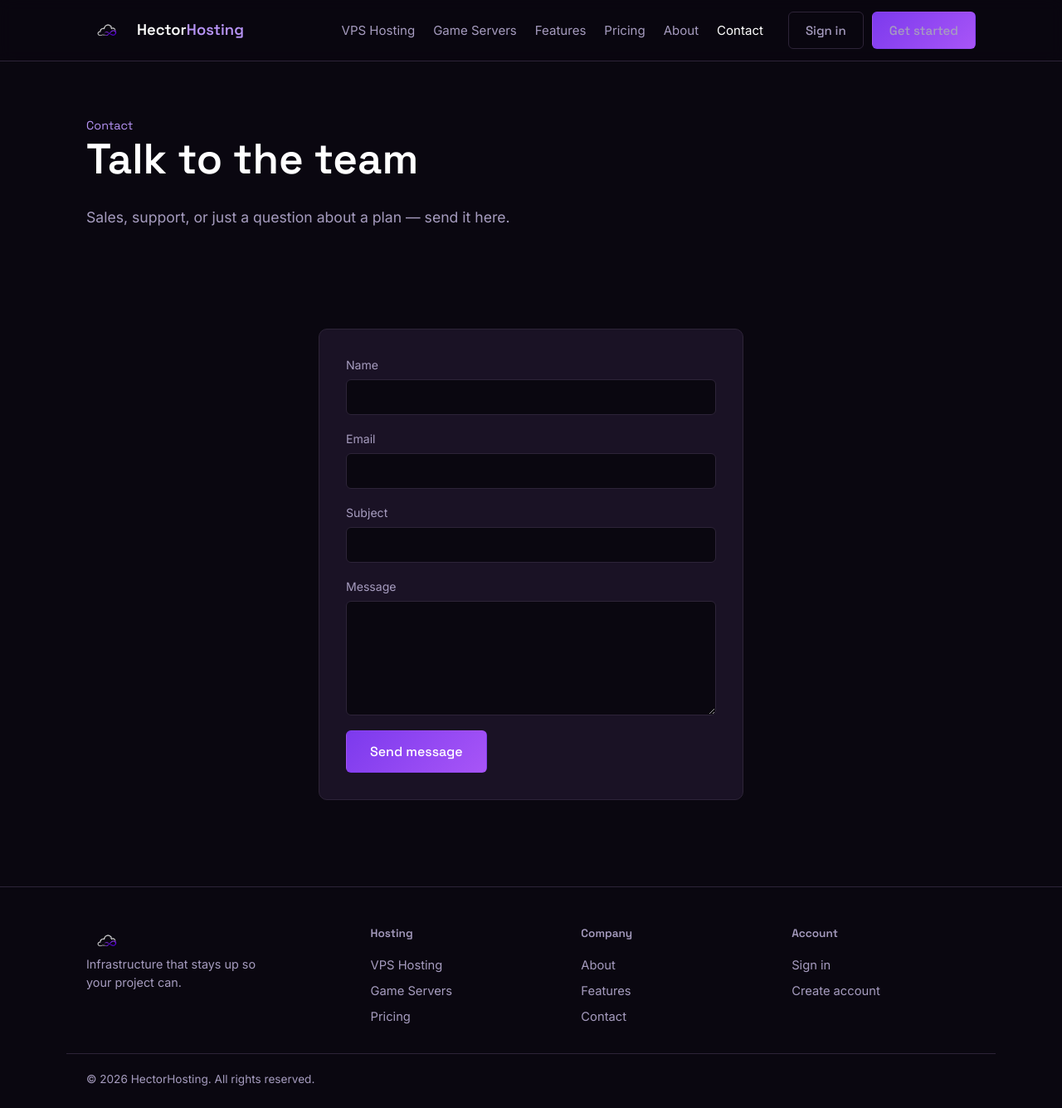
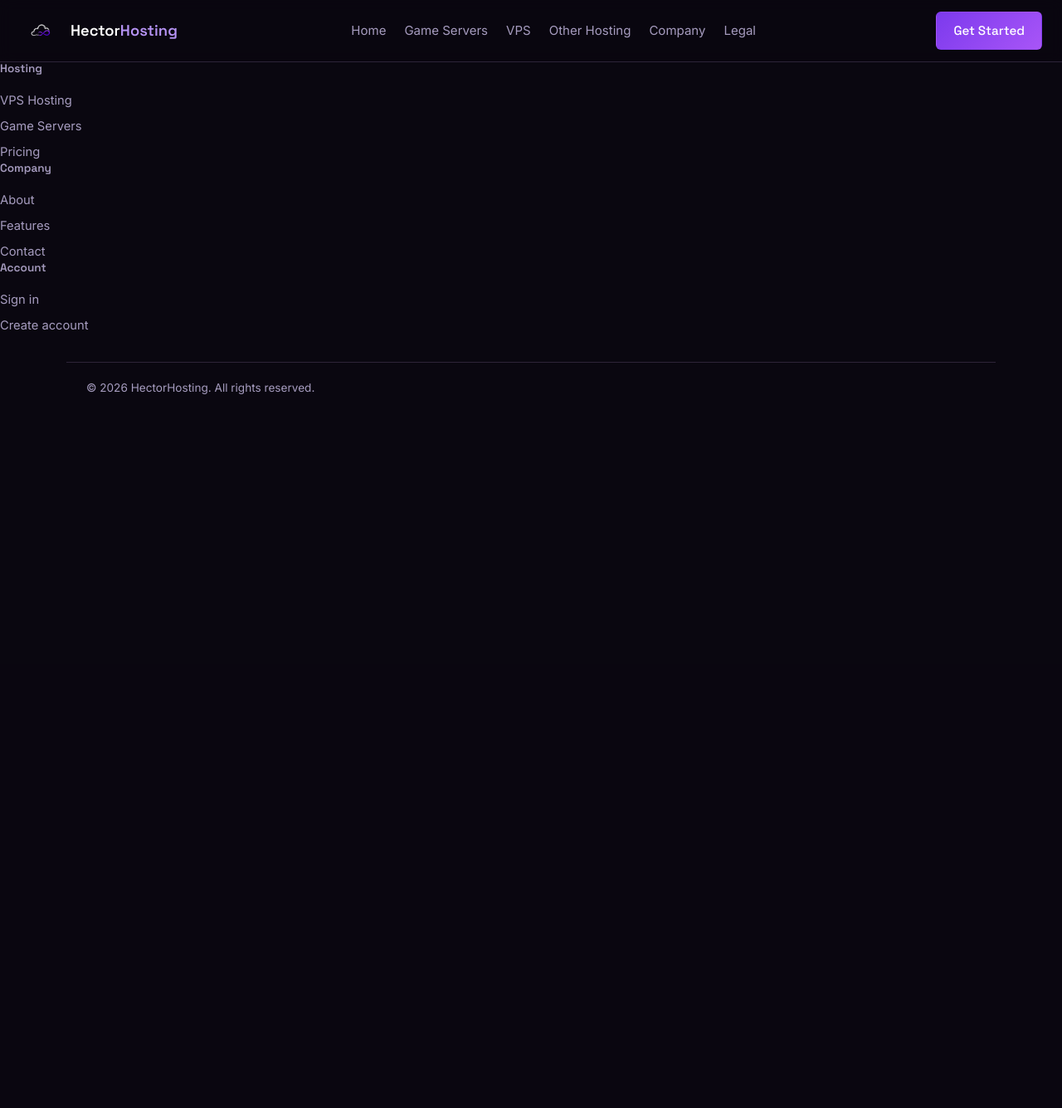
Before and after one commit to Wixzroot/hectorsite3, a Flask app: page /contact in a window 1280 px wide. Shown: the whole page at 83% size. After the commit the page ends 475 px from the top, so only its background shows below. Run offline with Flask 3, Linux system fonts and the light colour scheme; parts of the project's set-up code (start-up, migrations or seed data) failed here and were passed over.

Commit message:
Update base.html

```diff
--- a/templates/base.html
+++ b/templates/base.html
@@ -15,57 +15,84 @@
   <div class="skip-link"><a href="#main">Skip to content</a></div>
 
 <header class="site-header">
-    <div class="wrap header-row">
+    <div class="header-row">
+
+        <!-- Logo -->
         <a href="{{ url_for('home') }}" class="brand">
-        <img src="{{ url_for('static', filename='img/logo.png') }}" alt="HectorHosting logo" class="brand-logo">
-        <span class="brand-name">Hector<span class="brand-accent">Hosting</span></span>
+            <img
+                src="{{ url_for('static', filename='img/logo.png') }}"
+                alt="HectorHosting"
+                class="brand-logo"
+            >
+
+            <span class="brand-name">
+                Hector<span class="brand-accent">Hosting</span>
+            </span>
         </a>
 
-      <input type="checkbox" id="nav-toggle" class="nav-toggle">
-      <label for="nav-toggle" class="nav-burger" aria-label="Toggle menu">
-        <span></span><span></span><span></span>
+
+        <!-- Mobile menu -->
+        <input
+            type="checkbox"
+            id="nav-toggle"
+            class="nav-toggle"
+        >
+
+        <label
+            for="nav-toggle"
+            class="nav-burger"
+            aria-label="Open navigation"
+        >
+            <span></span>
+            <span></span>
+            <span></span>
         </label>
 
+
+        <!-- Navigation -->
         <nav class="site-nav">
-        <a href="{{ url_for('vps') }}" class="{{ 'is-active' if request.endpoint=='vps' }}">VPS Hosting</a>
-        <a href="{{ url_for('game_servers') }}" class="{{ 'is-active' if request.endpoint=='game_servers' }}">Game Servers</a>
-        <a href="{{ url_for('features') }}" class="{{ 'is-active' if request.endpoint=='features' }}">Features</a>
-        <a href="{{ url_for('pricing') }}" class="{{ 'is-active' if request.endpoint=='pricing' }}">Pricing</a>
-        <a href="{{ url_for('about') }}" class="{{ 'is-active' if request.endpoint=='about' }}">About</a>
-        <a href="{{ url_for('contact') }}" class="{{ 'is-active' if request.endpoint=='contact' }}">Contact</a>
+
+            <a href="{{ url_for('home') }}">
+                Home
+            </a>
+
+            <a href="{{ url_for('game_servers') }}">
+                Game Servers
+            </a>
+
+            <a href="{{ url_for('vps') }}">
+                VPS
+            </a>
+
+            <a href="{{ url_for('contact') }}">
+                Other Hosting
+            </a>
+
+            <a href="{{ url_for('about') }}">
+                Company
+            </a>
+
+            <a href="{{ url_for('contact') }}">
+                Legal
+            </a>
+
+        </nav>
+
+
+        <!-- Right side -->
         <div class="nav-auth">
-          {% if current_user.is_authenticated %}
-            <a href="{{ url_for('dashboard') }}" class="btn btn-ghost">Dashboard</a>
-            <a href="{{ url_for('logout') }}" class="btn btn-primary">Sign out</a>
-          {% else %}
-            <a href="{{ url_for('login') }}" class="btn btn-ghost">Sign in</a>
-            <a href="{{ url_for('register') }}" class="btn btn-primary">Get started</a>
-          {% endif %}
+
+            <a
+                href="{{ url_for('register') }}"
+                class="btn btn-primary nav-start"
+            >
+                Get Started
+            </a>
+
         </div>
-      </nav>
+
     </div>
 </header>
-
-  {% with messages = get_flashed_messages(with_categories=true) %}
-    {% if messages %}
-      <div class="flash-stack wrap">
-        {% for category, msg in messages %}
-          <div class="flash flash-{{ category }}">{{ msg }}</div>
-        {% endfor %}
-      </div>
-    {% endif %}
-  {% endwith %}
-
-  <main id="main">
-    {% block content %}{% endblock %}
-  </main>
-
-  <footer class="site-footer">
-    <div class="wrap footer-grid">
-      <div class="footer-brand">
-        <img src="{{ url_for('static', filename='img/logo.png') }}" alt="HectorHosting logo" class="brand-logo">
-        <p>Infrastructure that stays up so your project can.</p>
-      </div>
       <div class="footer-col">
         <h3>Hosting</h3>
         <a href="{{ url_for('vps') }}">VPS Hosting</a>
```
Lines whose indentation alone changed are shown as unchanged.
